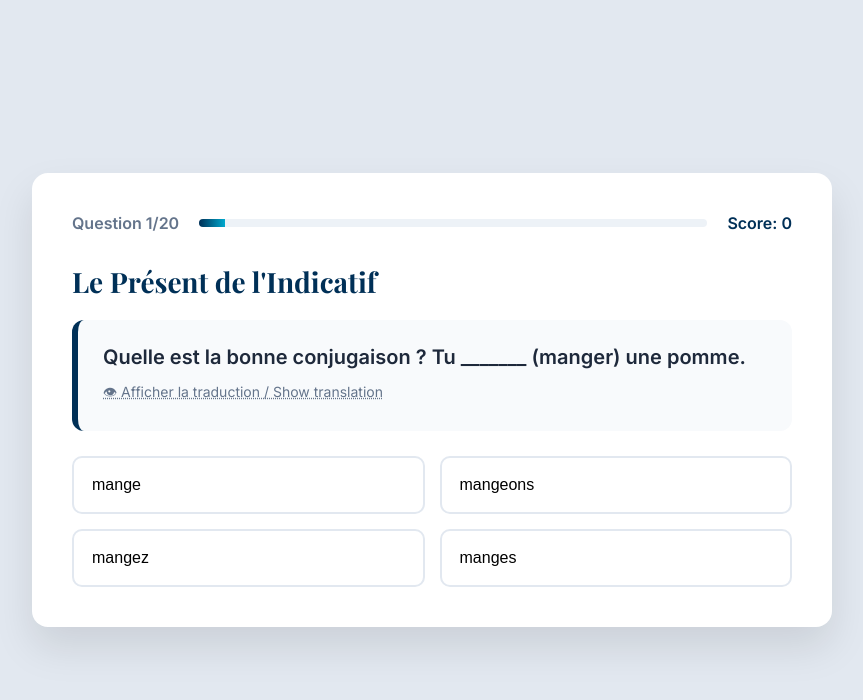
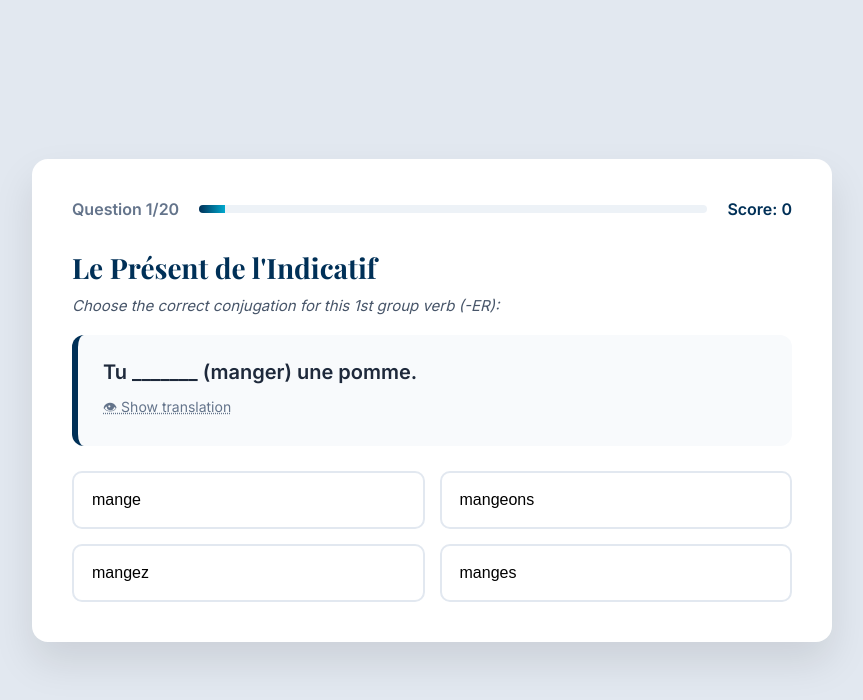
Before and after one commit to leadjaroun2/Exercices-Conjugaison-Present-de-l-indicatif, a plain HTML site: page index.html in a window 1280 px wide. Shown: the whole page, without its empty margins (208-1071 px from the left). Drawn offline with nearby package versions, Linux system fonts and the light colour scheme.

Commit message:
Update index.html

```diff
--- a/index.html
+++ b/index.html
@@ -61,12 +61,20 @@
             transition: width 0.4s ease;
         }
 
-        /* Zone Question */
+        /* Zone Question et Instructions */
         h1 {
             font-family: 'Playfair Display', serif;
             color: var(--primary);
             font-size: 28px;
-            margin: 0 0 20px 0;
+            margin: 0 0 10px 0;
+        }
+
+        .instruction-text {
+            font-size: 15px;
+            color: #475569;
+            font-style: italic;
+            margin-bottom: 20px;
+            font-weight: 500;
         }
 
         .question-box {
@@ -196,10 +204,11 @@
         </div>
 
         <h1>Le Présent de l'Indicatif</h1>
+        <div class="instruction-text" id="instruction-text">Choose the correct verb form for the blank space.</div>
 
         <div class="question-box">
             <div class="question-text" id="q-text">Chargement...</div>
-            <div class="translation-hint" id="q-trans" onclick="toggleTranslation()">👁 Afficher la traduction / Show translation</div>
+            <div class="translation-hint" id="q-trans" onclick="toggleTranslation()">👁 Show translation</div>
         </div>
 
         <div class="options-grid" id="options"></div>
@@ -216,53 +225,53 @@
 </div>
 
 <script>
-    // Banque de 40 questions sur les conjugaisons au présent (1er, 2e, 3e groupe)
+    // Banque de 40 questions sur les conjugaisons au présent
     const allQuestions = [
         // --- 1ER GROUPE (-ER) ---
-        { q: "Quelle est la bonne conjugaison ? Nous _______ (parler) français.", t: "We speak French.", o: ["parlons", "parlez", "parlent", "parles"], a: 0 },
-        { q: "Quelle est la bonne conjugaison ? J'_______ (habiter) à Paris.", t: "I live in Paris.", o: ["habite", "habites", "habitons", "habitez"], a: 0 },
-        { q: "Quelle est la bonne conjugaison ? Tu _______ (manger) une pomme.", t: "You are eating an apple.", o: ["manges", "mange", "mangeons", "mangez"], a: 0 },
-        { q: "Attention au radical : Nous _______ (commencer) la leçon.", t: "We are starting the lesson.", o: ["commençons", "commencons", "commencez", "commencent"], a: 0 },
-        { q: "Attention au radical : Nous _______ (manger) ensemble.", t: "We eat together.", o: ["mangeons", "mangons", "mangez", "mangent"], a: 0 },
-        { q: "Attention au radical : Ils _______ (appeler) le médecin.", t: "They are calling the doctor.", o: ["appellent", "appelent", "appelons", "appelez"], a: 0 },
-        { q: "Attention au radical : Je _______ (préférer) le café.", t: "I prefer coffee.", o: ["préfère", "preferre", "préfères", "préférons"], a: 0 },
-        { q: "Quelle est la bonne conjugaison ? Vous _______ (étudier) beaucoup.", t: "You study a lot.", o: ["étudiez", "étudies", "étudie", "étudient"], a: 0 },
-        { q: "Quelle est la bonne conjugaison ? Elles _______ (regarder) un film.", t: "They are watching a movie.", o: ["regardent", "regarde", "regardes", "regardez"], a: 0 },
-        { q: "Attention au radical : Tu _______ (payer) l'addition.", t: "You pay the bill.", o: ["paies", "payes", "paie", "payez"], a: 0 },
+        { q: "Nous _______ (parler) français.", inst: "Choose the correct conjugation for this 1st group verb (-ER):", t: "We speak French.", o: ["parlons", "parlez", "parlent", "parles"], a: 0 },
+        { q: "J'_______ (habiter) à Paris.", inst: "Choose the correct conjugation for this 1st group verb (-ER):", t: "I live in Paris.", o: ["habite", "habites", "habitons", "habitez"], a: 0 },
+        { q: "Tu _______ (manger) une pomme.", inst: "Choose the correct conjugation for this 1st group verb (-ER):", t: "You are eating an apple.", o: ["manges", "mange", "mangeons", "mangez"], a: 0 },
+        { q: "Nous _______ (commencer) la leçon.", inst: "Watch out for the stem spelling with 'Nous' (1st group):", t: "We are starting the lesson.", o: ["commençons", "commencons", "commencez", "commencent"], a: 0 },
+        { q: "Nous _______ (manger) ensemble.", inst: "Watch out for the stem spelling with 'Nous' (1st group):", t: "We eat together.", o: ["mangeons", "mangons", "mangez", "mangent"], a: 0 },
+        { q: "Ils _______ (appeler) le médecin.", inst: "Watch out for the double consonant in the stem (1st group):", t: "They are calling the doctor.", o: ["appellent", "appelent", "appelons", "appelez"], a: 0 },
+        { q: "Je _______ (préférer) le café.", inst: "Watch out for the accent change in the stem (1st group):", t: "I prefer coffee.", o: ["préfère", "preferre", "préfères", "préférons"], a: 0 },
+        { q: "Vous _______ (étudier) beaucoup.", inst: "Choose the correct conjugation for this 1st group verb (-ER):", t: "You study a lot.", o: ["étudiez", "étudies", "étudie", "étudient"], a: 0 },
+        { q: "Elles _______ (regarder) un film.", inst: "Choose the correct conjugation for this 1st group verb (-ER):", t: "They are watching a movie.", o: ["regardent", "regarde", "regardes", "regardez"], a: 0 },
+        { q: "Tu _______ (payer) l'addition.", inst: "Watch out for the optional vowel change Y to I (1st group):", t: "You pay the bill.", o: ["paies", "payes", "paie", "payez"], a: 0 },
 
         // --- 2E GROUPE (-IR en -issant) ---
-        { q: "Quelle est la bonne conjugaison ? Je _______ (finir) mes devoirs.", t: "I am finishing my homework.", o: ["finis", "finit", "finissons", "finissent"], a: 0 },
-        { q: "Quelle est la bonne conjugaison ? Vous _______ (choisir) un gâteau.", t: "You choose a cake.", o: ["choisissez", "choisissez", "choisit", "choisissent"], a: 0 },
-        { q: "Quelle est la bonne conjugaison ? Elle _______ (rougir) facilement.", t: "She blushes easily.", o: ["rougit", "rougis", "rougissent", "rougissons"], a: 0 },
-        { q: "Quelle est la bonne conjugaison ? Les enfants _______ (grandir) vite.", t: "Children grow up fast.", o: ["grandissent", "grandit", "grandis", "grandissez"], a: 0 },
-        { q: "Quelle est la bonne conjugaison ? Nous _______ (réussir) l'examen.", t: "We pass the exam.", o: ["réussissons", "réussissez", "réussit", "réussissent"], a: 0 },
-        { q: "Quelle est la bonne conjugaison ? Tu _______ (remplir) le verre.", t: "You fill the glass.", o: ["remplis", "remplit", "remplissez", "remplissons"], a: 0 },
-        { q: "Quelle est la bonne conjugaison ? Le joueur _______ (réagir) bien.", t: "The player reacts well.", o: ["réagit", "réagis", "réagissent", "réagissez"], a: 0 },
-        { q: "Quelle est la bonne conjugaison ? Vous _______ (réfléchir) à la question.", t: "You are thinking about the question.", o: ["réfléchissez", "réfléchit", "réfléchis", "réfléchissent"], a: 0 },
-        { q: "Quelle est la bonne conjugaison ? Nous _______ (punir) le comportement.", t: "We punish the behavior.", o: ["punissons", "punissez", "punit", "punissent"], a: 0 },
-        { q: "Quelle est la bonne conjugaison ? Ils _______ (obéir) aux règles.", t: "They obey the rules.", o: ["obéissent", "obéit", "obéissons", "obéissez"], a: 0 },
+        { q: "Je _______ (finir) mes devoirs.", inst: "Choose the correct conjugation for this 2nd group verb (-IR):", t: "I am finishing my homework.", o: ["finis", "finit", "finissons", "finissent"], a: 0 },
+        { q: "Vous _______ (choisir) un gâteau.", inst: "Choose the correct conjugation for this 2nd group verb (-IR):", t: "You choose a cake.", o: ["choisissez", "choisit", "choisissent", "choisissons"], a: 0 },
+        { q: "Elle _______ (rougir) facilement.", inst: "Choose the correct conjugation for this 2nd group verb (-IR):", t: "She blushes easily.", o: ["rougit", "rougis", "rougissent", "rougissons"], a: 0 },
+        { q: "Les enfants _______ (grandir) vite.", inst: "Choose the correct conjugation for this 2nd group verb (-IR):", t: "Children grow up fast.", o: ["grandissent", "grandit", "grandis", "grandissez"], a: 0 },
+        { q: "Nous _______ (réussir) l'examen.", inst: "Choose the correct conjugation for this 2nd group verb (-IR):", t: "We pass the exam.", o: ["réussissons", "réussissez", "réussit", "réussissent"], a: 0 },
+        { q: "Tu _______ (remplir) le verre.", inst: "Choose the correct conjugation for this 2nd group verb (-IR):", t: "You fill the glass.", o: ["remplis", "remplit", "remplissez", "remplissons"], a: 0 },
+        { q: "Le joueur _______ (réagir) bien.", inst: "Choose the correct conjugation for this 2nd group verb (-IR):", t: "The player reacts well.", o: ["réagit", "réagis", "réagissent", "réagissez"], a: 0 },
+        { q: "Vous _______ (réfléchir) à la question.", inst: "Choose the correct conjugation for this 2nd group verb (-IR):", t: "You are thinking about the question.", o: ["réfléchissez", "réfléchit", "réfléchis", "réfléchissent"], a: 0 },
+        { q: "Nous _______ (punir) le comportement.", inst: "Choose the correct conjugation for this 2nd group verb (-IR):", t: "We punish the behavior.", o: ["punissons", "punissez", "punit", "punissent"], a: 0 },
+        { q: "Ils _______ (obéir) aux règles.", inst: "Choose the correct conjugation for this 2nd group verb (-IR):", t: "They obey the rules.", o: ["obéissent", "obéit", "obéissons", "obéissez"], a: 0 },
 
         // --- 3E GROUPE (Irréguliers & Verbes plus avancés) ---
-        { q: "Verbe essentiel : Je _______ (être) fatigué aujourd'hui.", t: "I am tired today.", o: ["suis", "es", "est", "sommes"], a: 0 },
-        { q: "Verbe essentiel : Tu _______ (avoir) quel âge ?", t: "How old are you?", o: ["as", "ai", "a", "avez"], a: 0 },
-        { q: "Verbe du 1er groupe exceptionnel : Il _______ (aller) à la gare.", t: "He goes to the station.", o: ["va", "vais", "vont", "allez"], a: 0 },
-        { q: "Verbe irrégulier (Groupe 3) : Nous _______ (faire) du sport.", t: "We do sports.", o: ["faisons", "faites", "font", "fais"], a: 0 },
-        { q: "Verbe irrégulier (Groupe 3) : Vous _______ (dire) la vérité.", t: "You tell the truth.", o: ["dites", "disons", "disez", "disent"], a: 0 },
-        { q: "Verbe irrégulier (Groupe 3) : Ils _______ (prendre) le train.", t: "They take the train.", o: ["prennent", "prenent", "prend", "prenons"], a: 0 },
-        { q: "Verbe irrégulier (Groupe 3) : Tu _______ (pouvoir) m'aider ?", t: "Can you help me?", o: ["peux", "peut", "pouvons", "pouvez"], a: 0 },
-        { q: "Verbe irrégulier (Groupe 3) : Je _______ (vouloir) un café s'il vous plaît.", t: "I want a coffee please.", o: ["veux", "veut", "voulons", "veulent"], a: 0 },
-        { q: "Verbe irrégulier (Groupe 3) : Elle _______ (venir) demain.", t: "She is coming tomorrow.", o: ["vient", "viens", "venons", "viennent"], a: 0 },
-        { q: "Verbe avancé (Groupe 3) : Cet objet _______ (appartenir) au musée.", t: "This object belongs to the museum.", o: ["appartient", "appartiens", "appartiennent", "appartenons"], a: 0 },
-        { q: "Verbe avancé (Groupe 3) : Vous _______ (permettre) cette action ?", t: "Do you allow this action?", o: ["permettez", "permet", "permettons", "permettent"], a: 0 },
-        { q: "Verbe avancé (Groupe 3) : Ils _______ (comprendre) la leçon.", t: "They understand the lesson.", o: ["comprennent", "comprenent", "comprend", "comprenez"], a: 0 },
-        { q: "Verbe avancé (Groupe 3) : Tu _______ (promettre) d'arriver à l'heure ?", t: "Do you promise to arrive on time?", o: ["promets", "promet", "promettons", "promettez"], a: 0 },
-        { q: "Verbe avancé (Groupe 3) : Nous _______ (découvrir) une belle ville.", t: "We discover a beautiful city.", o: ["découvrons", "découvre", "découvrez", "découvrent"], a: 0 },
-        { q: "Verbe avancé (Groupe 3) : Je _______ (offrir) un cadeau à mon ami.", t: "I offer a gift to my friend.", o: ["offre", "offres", "offrons", "offrez"], a: 0 },
-        { q: "Verbe avancé (Groupe 3) : Les fleurs _______ (éclore) au printemps.", t: "Flowers bloom in spring.", o: ["éclosent", "éclôt", "éclosons", "éclos"], a: 0 },
-        { q: "Verbe avancé (Groupe 3) : Vous _______ (craindre) le froid ?", t: "Do you fear the cold?", o: ["craignez", "crains", "craint", "craignent"], a: 0 },
-        { q: "Verbe avancé (Groupe 3) : Nous _______ (résoudre) ce problème.", t: "We solve this problem.", o: ["résolvons", "résolvez", "résout", "résolvent"], a: 0 },
-        { q: "Verbe avancé (Groupe 3) : Il _______ (valoir) mieux partir maintenant.", t: "It is better to leave now.", o: ["vaut", "vaux", "valons", "valent"], a: 0 },
-        { q: "Verbe avancé (Groupe 3) : Tu _______ (lire) un roman intéressant.", t: "You are reading an interesting novel.", o: ["lis", "lit", "lisons", "lisez"], a: 0 }
+        { q: "Je _______ (être) fatigué aujourd'hui.", inst: "Conjugate this essential irregular verb (3rd group):", t: "I am tired today.", o: ["suis", "es", "est", "sommes"], a: 0 },
+        { q: "Tu _______ (avoir) quel âge ?", inst: "Conjugate this essential irregular verb (3rd group):", t: "How old are you?", o: ["as", "ai", "a", "avez"], a: 0 },
+        { q: "Il _______ (aller) à la gare.", inst: "Conjugate this irregular verb (an exception ending in -ER, 3rd group):", t: "He goes to the station.", o: ["va", "vais", "vont", "allez"], a: 0 },
+        { q: "Nous _______ (faire) du sport.", inst: "Conjugate this frequent irregular verb (3rd group):", t: "We do sports.", o: ["faisons", "faites", "font", "fais"], a: 0 },
+        { q: "Vous _______ (dire) la vérité.", inst: "Conjugate this frequent irregular verb (3rd group):", t: "You tell the truth.", o: ["dites", "disons", "disez", "disent"], a: 0 },
+        { q: "Ils _______ (prendre) le train.", inst: "Conjugate this irregular verb (3rd group):", t: "They take the train.", o: ["prennent", "prenent", "prend", "prenons"], a: 0 },
+        { q: "Tu _______ (pouvoir) m'aider ?", inst: "Conjugate this irregular modal verb (3rd group):", t: "Can you help me?", o: ["peux", "peut", "pouvons", "pouvez"], a: 0 },
+        { q: "Je _______ (vouloir) un café s'il vous plaît.", inst: "Conjugate this irregular modal verb (3rd group):", t: "I want a coffee please.", o: ["veux", "veut", "voulons", "veulent"], a: 0 },
+        { q: "Elle _______ (venir) demain.", inst: "Conjugate this irregular verb (3rd group):", t: "She is coming tomorrow.", o: ["vient", "viens", "venons", "viennent"], a: 0 },
+        { q: "Cet objet _______ (appartenir) au musée.", inst: "Conjugate this advanced verb belonging to the Venir/Tenir family (3rd group):", t: "This object belongs to the museum.", o: ["appartient", "appartiens", "appartiennent", "appartenons"], a: 0 },
+        { q: "Vous _______ (permettre) cette action ?", inst: "Conjugate this advanced verb belonging to the Mettre family (3rd group):", t: "Do you allow this action?", o: ["permettez", "permet", "permettons", "permettent"], a: 0 },
+        { q: "Ils _______ (comprendre) la leçon.", inst: "Conjugate this advanced verb belonging to the Prendre family (3rd group):", t: "They understand the lesson.", o: ["comprennent", "comprenent", "comprend", "comprenez"], a: 0 },
+        { q: "Tu _______ (promettre) d'arriver à l'heure ?", inst: "Conjugate this advanced verb belonging to the Mettre family (3rd group):", t: "Do you promise to arrive on time?", o: ["promets", "promet", "promettons", "promettez"], a: 0 },
+        { q: "Nous _______ (découvrir) une belle ville.", inst: "Conjugate this advanced verb belonging to the Ouvrir/Offrir family (3rd group):", t: "We discover a beautiful city.", o: ["découvrons", "découvre", "découvrez", "découvrent"], a: 0 },
+        { q: "Je _______ (offrir) un cadeau à mon ami.", inst: "Conjugate this irregular verb (3rd group):", t: "I offer a gift to my friend.", o: ["offre", "offres", "offrons", "offrez"], a: 0 },
+        { q: "Les fleurs _______ (éclore) au printemps.", inst: "Conjugate this advanced irregular verb (3rd group):", t: "Flowers bloom in spring.", o: ["éclosent", "éclôt", "éclosons", "éclos"], a: 0 },
+        { q: "Vous _______ (craindre) le froid ?", inst: "Conjugate this advanced irregular verb (3rd group):", t: "Do you fear the cold?", o: ["craignez", "crains", "craint", "craignent"], a: 0 },
+        { q: "Nous _______ (résoudre) ce problème.", inst: "Conjugate this advanced irregular verb (3rd group):", t: "We solve this problem.", o: ["résolvons", "résolvez", "résout", "résolvent"], a: 0 },
+        { q: "Il _______ (valoir) mieux partir maintenant.", inst: "Conjugate this advanced irregular verb (3rd group):", t: "It is better to leave now.", o: ["vaut", "vaux", "valons", "valent"], a: 0 },
+        { q: "Tu _______ (lire) un roman intéressant.", inst: "Conjugate this irregular verb (3rd group):", t: "You are reading an interesting novel.", o: ["lis", "lit", "lisons", "lisez"], a: 0 }
     ];
 
     let quizQuestions = [];
@@ -280,7 +289,6 @@
     function initQuiz() {
         let pool = JSON.parse(JSON.stringify(allQuestions));
         shuffleArray(pool);
-        // Sélectionne un mélange de 20 questions parmi les 40 disponibles
         quizQuestions = pool.slice(0, 20);
         currentIdx = 0;
         score = 0;
@@ -289,11 +297,13 @@
 
     function loadQ() {
         const qData = quizQuestions[currentIdx];
+
+        // Change l'instruction au-dessus du bloc de la question en anglais
+        document.getElementById('instruction-text').innerText = qData.inst;
         document.getElementById('q-text').innerText = qData.q;
 
-        // Réinitialise l'état de la traduction cliquable
         translationVisible = false;
-        document.getElementById('q-trans').innerText = "👁 Afficher la traduction / Show translation";
+        document.getElementById('q-trans').innerText = "👁 Show translation";
         document.getElementById('q-trans').style.color = "#64748B";
 
         document.getElementById('q-count').innerText = `Question ${currentIdx + 1}/20`;
@@ -330,7 +340,7 @@
             transElement.style.color = "var(--accent)";
             translationVisible = true;
         } else {
-            transElement.innerText = "👁 Afficher la traduction / Show translation";
+            transElement.innerText = "👁 Show translation";
             transElement.style.color = "#64748B";
             translationVisible = false;
         }
@@ -343,7 +353,6 @@
         const f = document.getElementById('feedback');
         f.style.display = 'block';
 
-        // Force l'affichage de la traduction pour aider l'élève après sa réponse
         const qData = quizQuestions[currentIdx];
         document.getElementById('q-trans').innerText = `Meaning: "${qData.t}"`;
         document.getElementById('q-trans').style.color = "var(--accent)";
```
